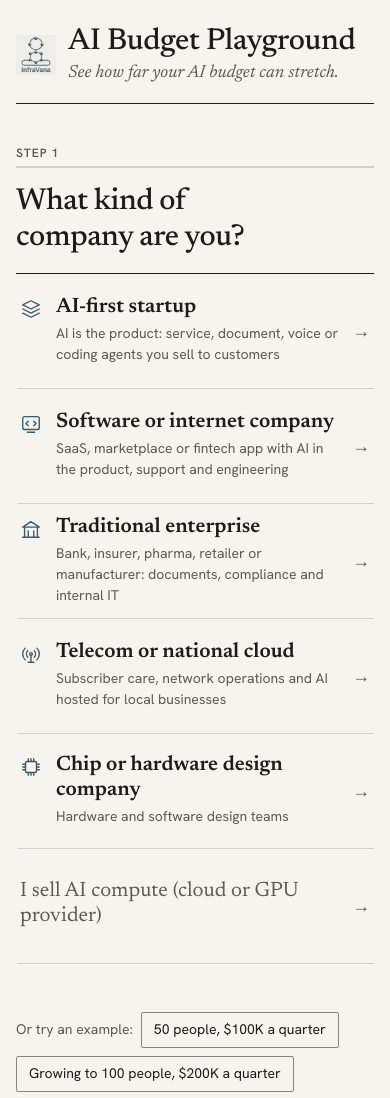
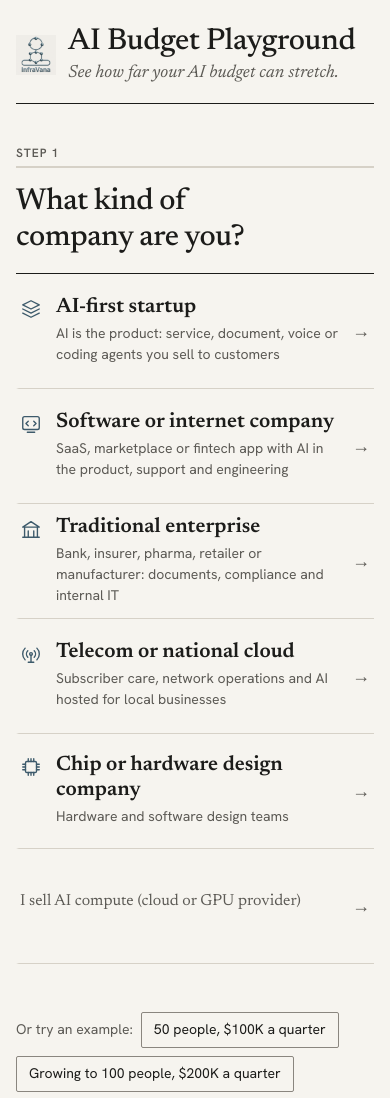
Before and after one commit to AnandS09/tok-opt-dashboard, a React (Vite) app in the folder mock/: page / in a window 390 px wide. Shown: the top 1098 px of the page. Built offline with nearby package versions, Linux system fonts and the light colour scheme.

Commit message:
Keep the provider row on one line on phones
- Provider label at 16px under 600px so "I sell AI compute (cloud or GPU provider)"
  fits one line at 390px

Co-Authored-By: Claude Sonnet 5.5 <noreply@anthropic.com>

```diff
--- a/mock/src/styles/intake.css
+++ b/mock/src/styles/intake.css
@@ -372,6 +372,7 @@
 
   .choices--list .choice--provider .choice__label {
     grid-column: 1;
+    font-size: var(--font-size-md);
   }
 
   .choices--list .choice--provider::after {
```
